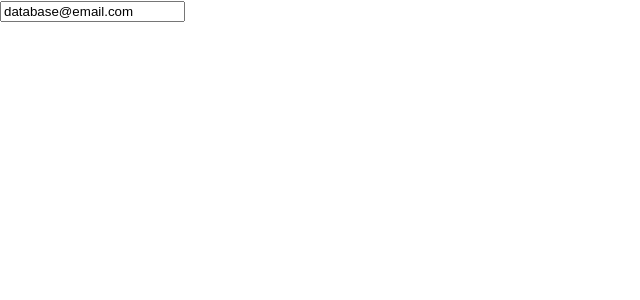
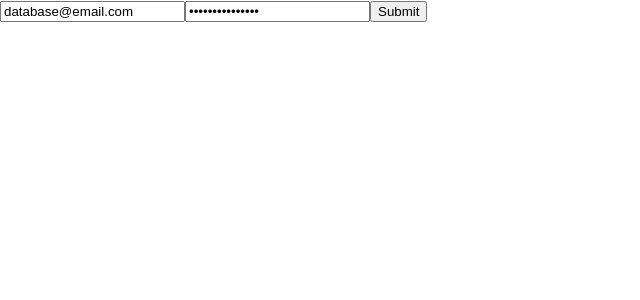
Before and after one commit to edsonha/formik-form, a React (Create React App) app: page / in a window 1280 px wide. Shown: the top 300 px of the page, without its empty margins (0-640 px from the left). Built offline with nearby package versions, Linux system fonts and the light colour scheme.

Commit message:
Add password field and handleSubmit to console log the values

```diff
--- a/src/App.js
+++ b/src/App.js
@@ -1,8 +1,9 @@
 import React from "react";
 import { withFormik } from "formik";
 
-function App({ values, handleChange }) {
+function App({ values, handleChange, handleSubmit }) {
   return (
+    <form onSubmit={handleSubmit}>
       <input
         value={values.email}
         type="email"
@@ -10,14 +11,27 @@ function App({ values, handleChange }) {
         placeholder="Email"
         onChange={handleChange}
       />
+      <input
+        value={values.password}
+        type="password"
+        name="password"
+        placeholder="Password"
+        onChange={handleChange}
+      />
+      <button type="submit">Submit</button>
+    </form>
   );
 }
 
 const FormikApp = withFormik({
-  mapPropsToValues({ email }) {
+  mapPropsToValues({ email, password }) {
     return {
       email: email || "default@email.com",
+      password: password || "defaultPassword",
     };
+  },
+  handleSubmit(values) {
+    console.log(values);
   },
 })(App);
 
```
Lines whose indentation alone changed are shown as unchanged.
